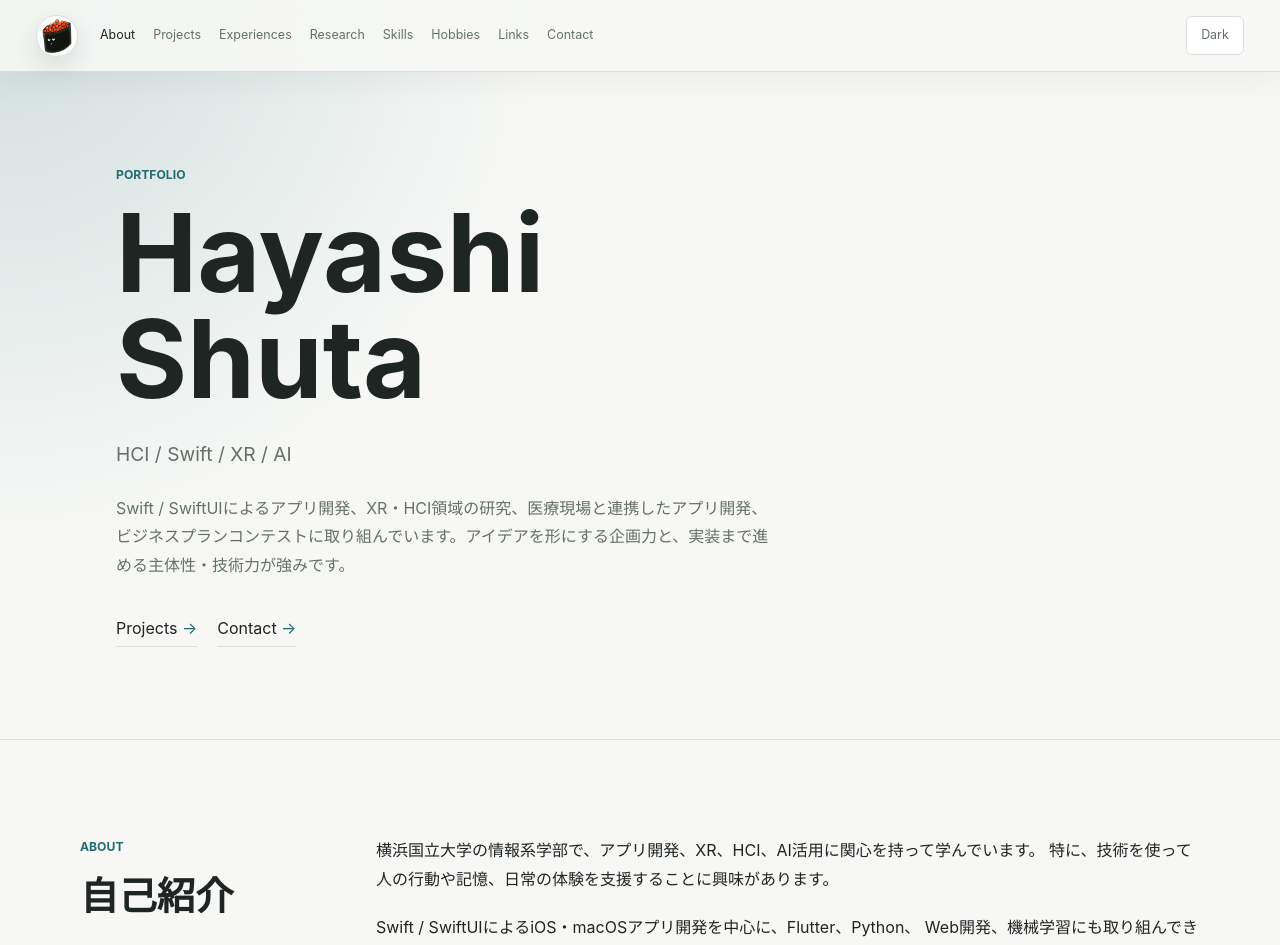
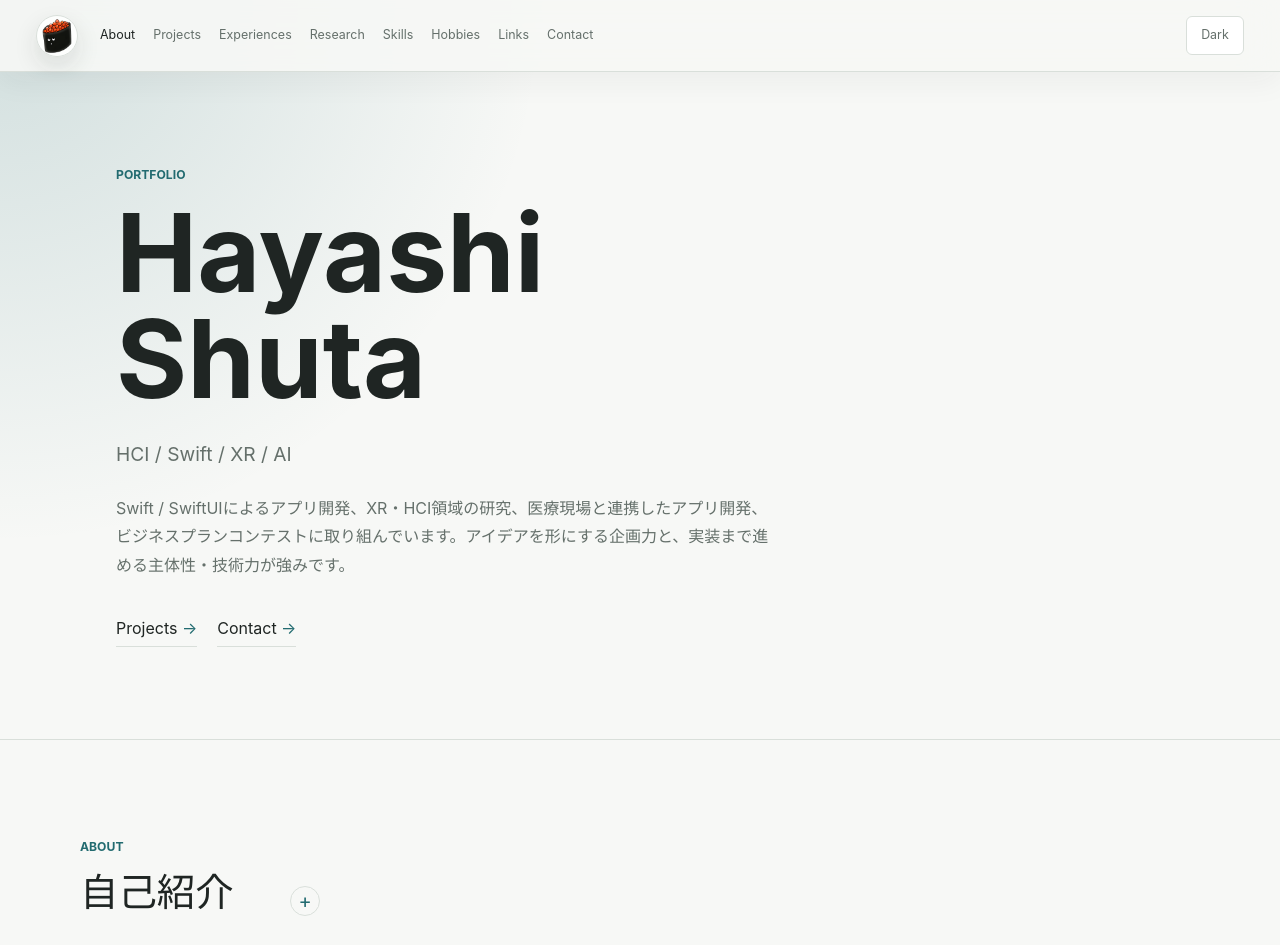
Before and after one commit to 884shuta/884shuta.github.io, a React (Vite) app: page / in a window 1280 px wide. Shown: the top 945 px of the page. Built offline with nearby package versions, Linux system fonts and the light colour scheme.

Commit message:
Make portfolio sections collapsible

```diff
--- a/src/App.jsx
+++ b/src/App.jsx
@@ -247,13 +247,30 @@ function TagList({ items, className = "", ariaLabel }) {
 }
 
 function Section({ id, label, title, children }) {
+  const [isOpen, setIsOpen] = useState(false);
+
   return (
     <section id={id} className="section">
       <div className="section-heading">
-        <p className="eyebrow">{label}</p>
-        <h2>{title}</h2>
+        <button
+          className="section-toggle"
+          type="button"
+          aria-expanded={isOpen}
+          aria-controls={`${id}-content`}
+          onClick={() => setIsOpen((current) => !current)}
+        >
+          <span className="eyebrow">{label}</span>
+          <span className="section-title">{title}</span>
+          <span className="section-toggle-icon" aria-hidden="true">
+            {isOpen ? "−" : "+"}
+          </span>
+        </button>
       </div>
-      <div className="section-body">{children}</div>
+      {isOpen && (
+        <div id={`${id}-content`} className="section-body">
+          {children}
+        </div>
+      )}
     </section>
   );
 }
--- a/src/styles.css
+++ b/src/styles.css
@@ -456,6 +456,54 @@ main {
   position: sticky;
   top: calc(var(--header-height) + 32px);
   align-self: start;
+}
+
+.section-toggle {
+  width: 100%;
+  display: grid;
+  grid-template-columns: 1fr auto;
+  gap: 10px 16px;
+  align-items: end;
+  border: 0;
+  padding: 0;
+  background: transparent;
+  color: inherit;
+  text-align: left;
+  cursor: pointer;
+}
+
+.section-toggle .eyebrow {
+  grid-column: 1 / -1;
+  margin: 0;
+}
+
+.section-title {
+  font-size: clamp(1.7rem, 3vw, 2.55rem);
+  line-height: 1.25;
+  letter-spacing: 0;
+}
+
+.section-toggle-icon {
+  display: inline-grid;
+  width: 30px;
+  height: 30px;
+  place-items: center;
+  border: 1px solid var(--line);
+  border-radius: 50%;
+  color: var(--accent);
+  font-size: 1.25rem;
+  line-height: 1;
+}
+
+.section-toggle:hover .section-toggle-icon,
+.section-toggle:focus-visible .section-toggle-icon {
+  border-color: var(--accent);
+  background: var(--accent-soft);
+}
+
+.section-toggle:focus-visible {
+  outline: 2px solid var(--accent);
+  outline-offset: 8px;
 }
 
 .section-heading h2 {
@@ -1137,6 +1185,10 @@ main {
     font-size: 1.58rem;
   }
 
+  .section-title {
+    font-size: 1.58rem;
+  }
+
   .text-block p,
   .focus-item p,
   .timeline-content p,
```
